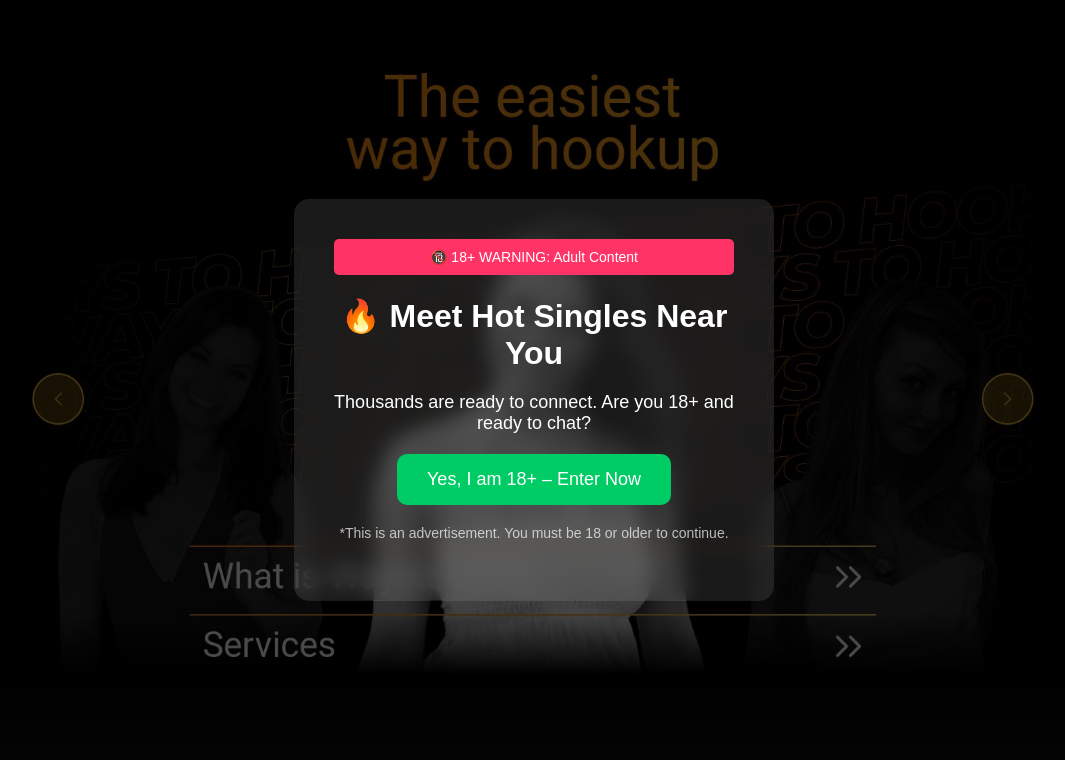
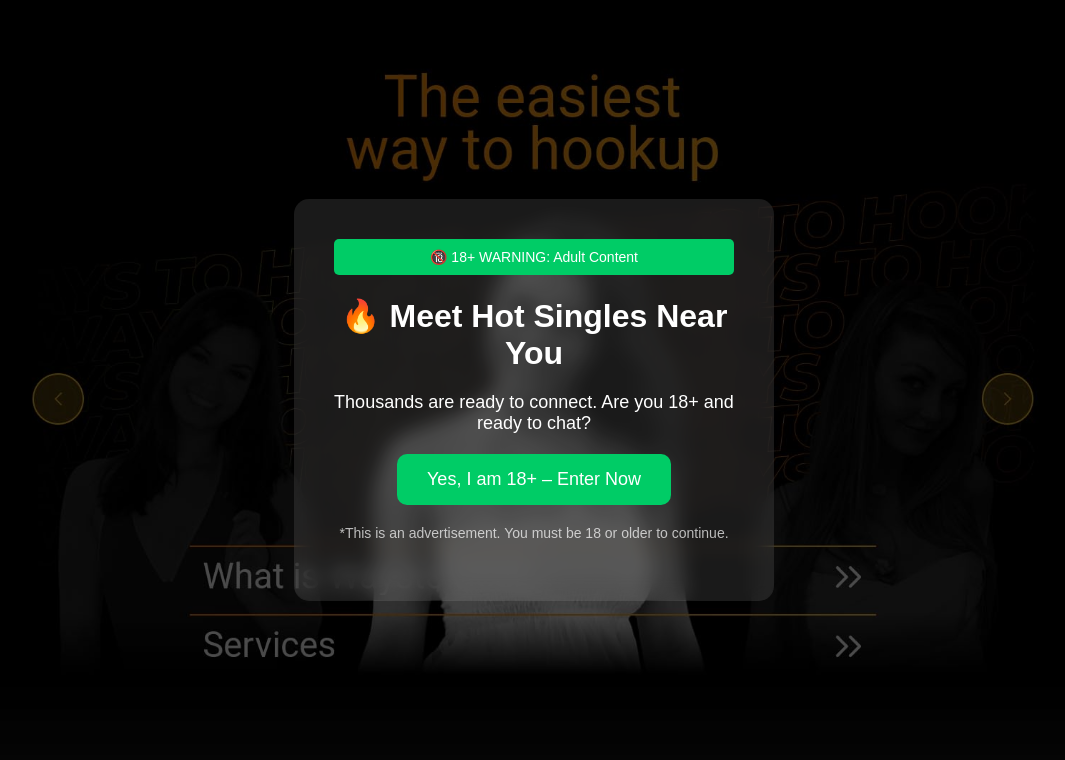
Before and after one commit to sagorCMYK/landing-page-3, a plain HTML site: page index.html in a window 1280 px wide. Shown: the whole page, without its empty margins (106-1171 px from the left). Drawn offline with Linux system fonts and the light colour scheme.

Commit message:
Update index.html

```diff
--- a/index.html
+++ b/index.html
@@ -30,7 +30,7 @@
       backdrop-filter: blur(10px);
     }
     .warning {
-      background-color: #ff3366;
+      background-color: #00cc66;
       color: white;
       font-size: 14px;
       padding: 10px;
```
